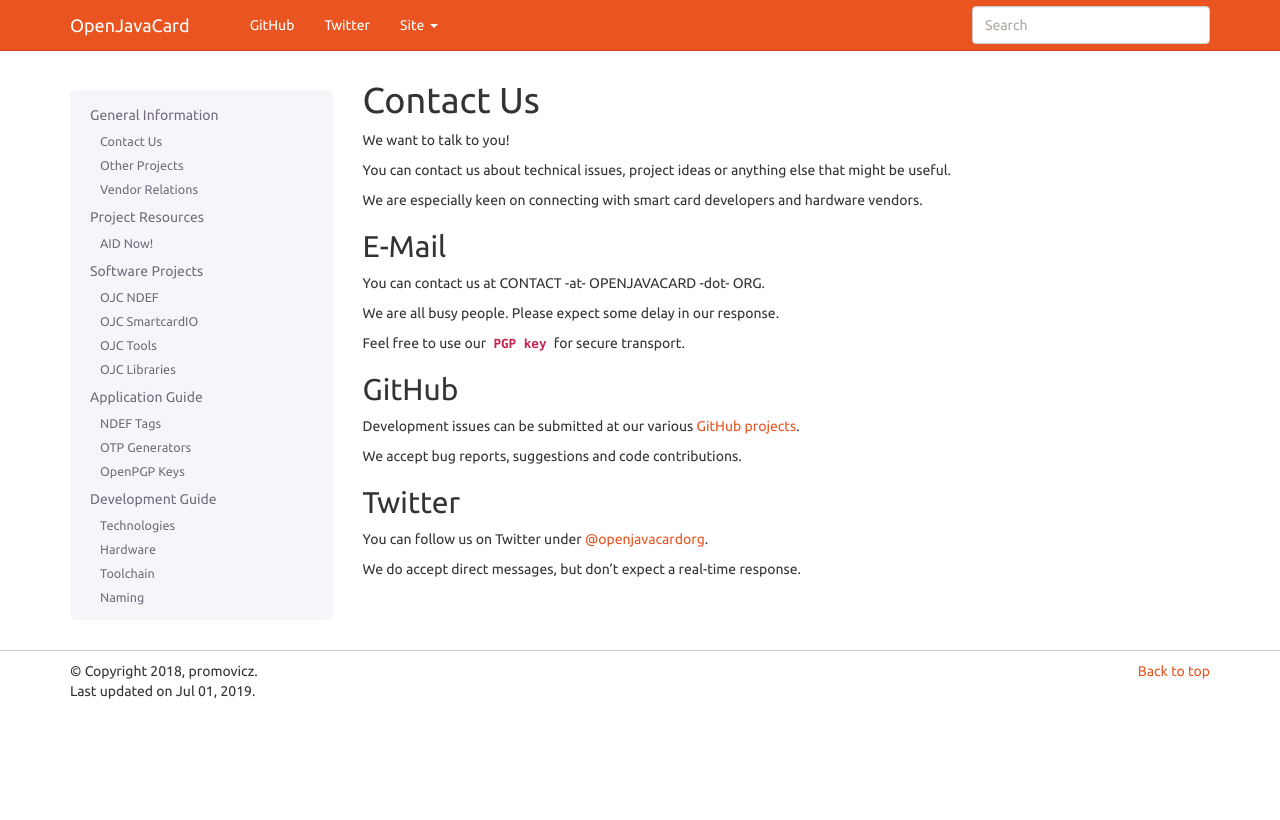
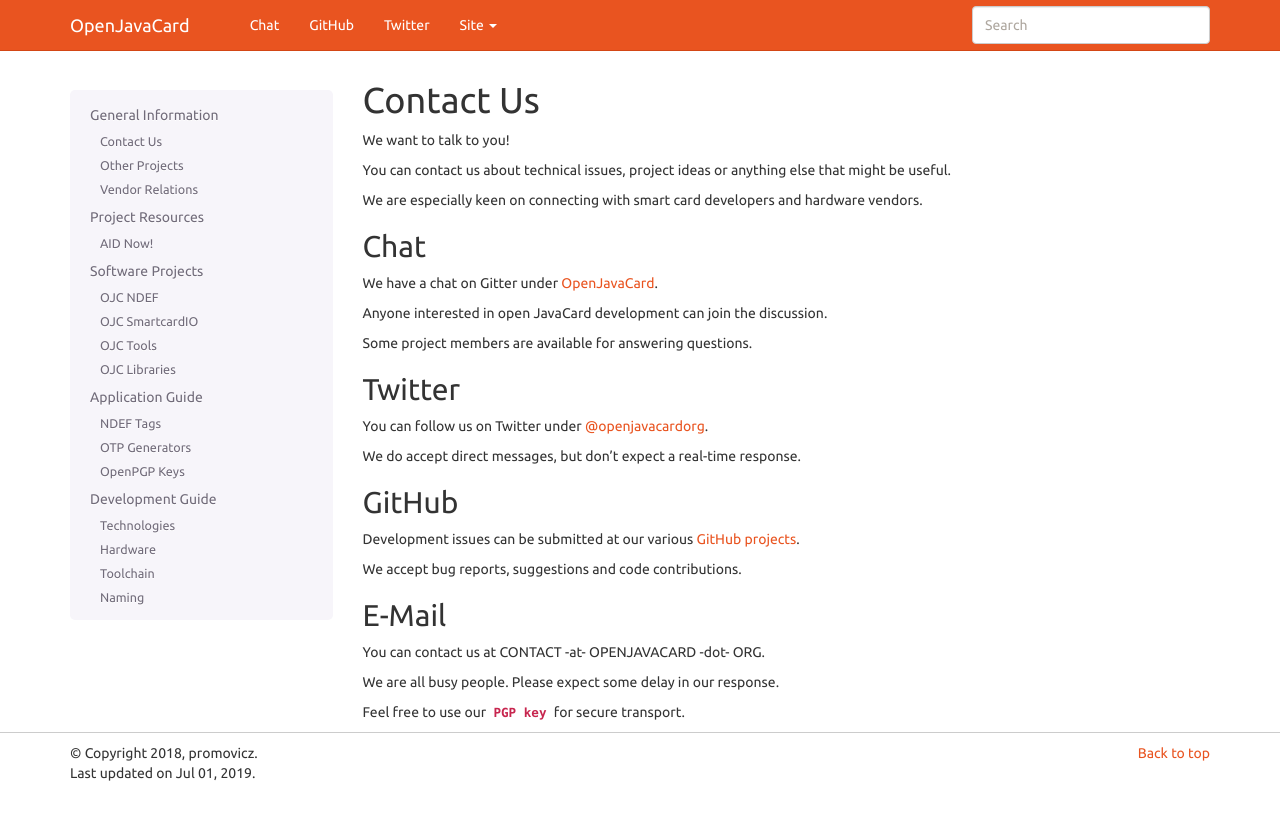
Before and after one commit to OpenJavaCard/openjavacard-site, a Sphinx documentation site: the page built from source/general/contact.rst, in a window 1280 px wide. Shown: the top 820 px of the page. Built offline with Sphinx 7.4.7, drawn with Linux system fonts in a browser that asks for light colours.

Commit message:
Reference chat, reformat contact page

```diff
--- a/source/conf.py
+++ b/source/conf.py
@@ -131,6 +131,7 @@
     'navbar_pagenav': False,
     'navbar_sidebarrel': False,
     'navbar_links': [
+        ('Chat', 'https://gitter.im/OpenJavaCard/general', True),
         ('GitHub', 'https://github.com/OpenJavaCard/', True),
         ('Twitter', 'https://twitter.com/openjavacardorg', True),
     ],
--- a/source/general/contact.rst
+++ b/source/general/contact.rst
@@ -7,6 +7,29 @@
 
 We are especially keen on connecting with smart card developers and hardware vendors.
 
+Chat
+----
+
+We have a chat on Gitter under `OpenJavaCard <https://gitter.im/OpenJavaCard/general>`_.
+
+Anyone interested in open JavaCard development can join the discussion.
+
+Some project members are available for answering questions.
+
+Twitter
+-------
+
+You can follow us on Twitter under `@openjavacardorg <https://twitter.com/openjavacardorg>`_.
+
+We do accept direct messages, but don't expect a real-time response.
+
+GitHub
+------
+
+Development issues can be submitted at our various `GitHub projects <https://github.com/OpenJavaCard/>`_.
+
+We accept bug reports, suggestions and code contributions.
+
 E-Mail
 ------
 
```
Also changed, not shown: other parts of source/general/contact.rst (+0 -14 lines).
